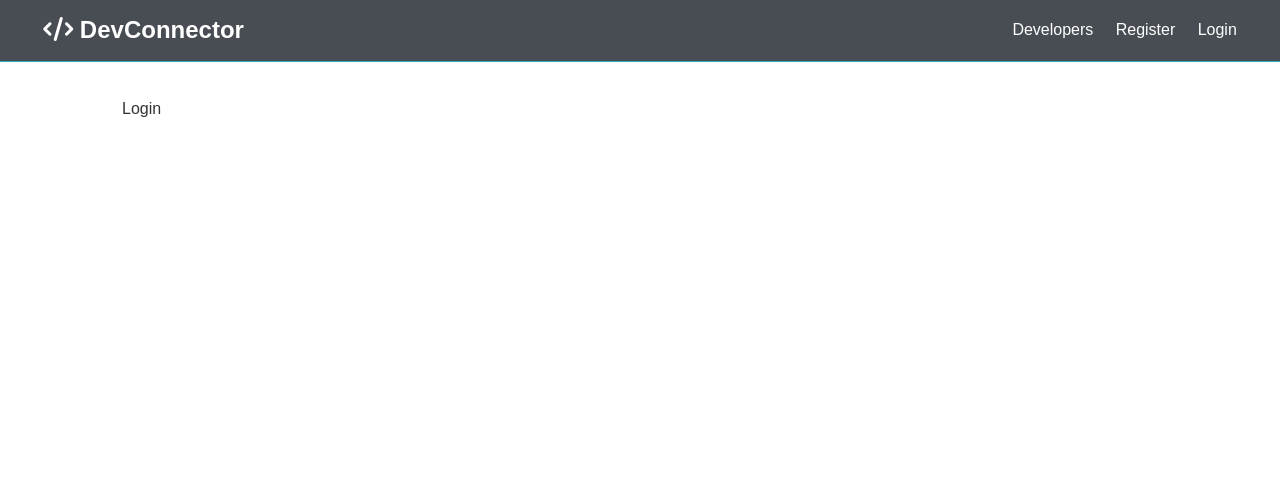
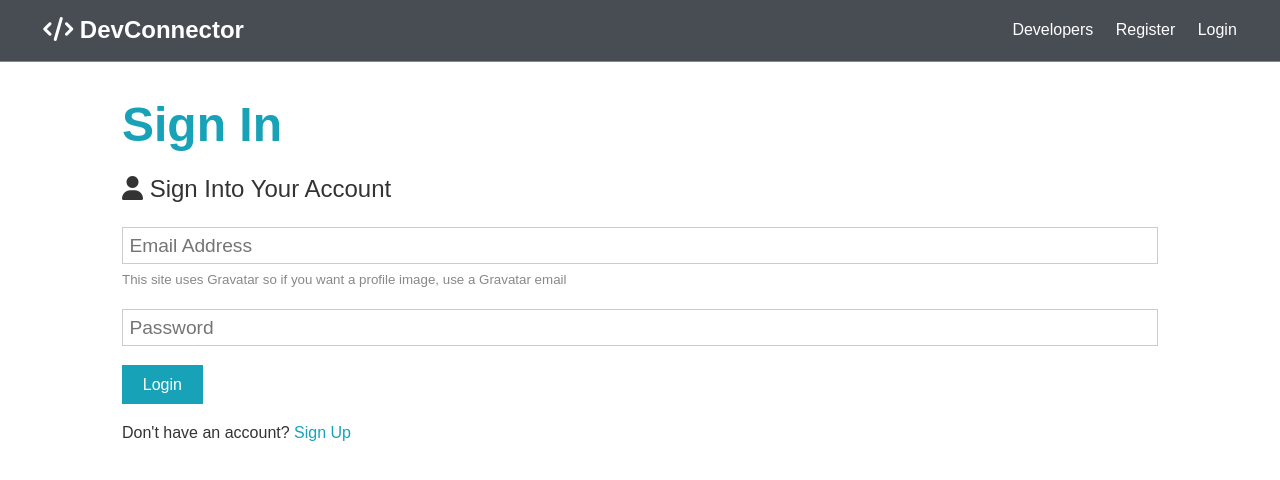
Before and after one commit to smauhourat/mern_devconnector, a React (Create React App) app in the folder client/: page /login in a window 1280 px wide. Shown: the top 480 px of the page. Built offline with nearby package versions, Linux system fonts and the light colour scheme; the HTML template or start-up script is replaced by a standard one.

Commit message:
alerts with redux

```diff
--- a/client/package.json
+++ b/client/package.json
@@ -17,6 +17,7 @@
     "redux": "^4.1.1",
     "redux-devtools-extension": "^2.13.9",
     "redux-thunk": "^2.3.0",
+    "uuid": "^8.3.2",
     "web-vitals": "^1.0.1"
   },
   "scripts": {
--- a/client/src/App.js
+++ b/client/src/App.js
@@ -5,13 +5,20 @@
 import Landing from './components/layout/Landing';
 import Register from './components/auth/Register';
 import Login from './components/auth/Login';
+import Alert from './components/layout/Alert';
+
+// Redux
+import { Provider } from 'react-redux';
+import store from './store';
 
 const App = () => (
+  <Provider store={store}>
     <Router>
       <Fragment>
         <Navbar />
         <Route exact path="/" component={Landing} />
         <section className="container">
+          <Alert />
           <Switch>
             <Route exact path="/register" component={Register} />
             <Route exact path="/login" component={Login} />
@@ -19,6 +26,7 @@
         </section>
       </Fragment>
     </Router>
+  </Provider>
 );
 
 export default App;
--- /dev/null
+++ b/client/src/actions/alert.js
@@ -0,0 +1,17 @@
+import { v4 as uuidv4 } from 'uuid';
+import { SET_ALERT, REMOVE_ALERT } from './types';
+
+export const setAlert = (msg, alertType, timeout = 5000)  => dispatch => {
+    const id = uuidv4();
+    dispatch({
+        type: SET_ALERT,
+        payload: { msg, alertType, id}
+    });
+
+    setTimeout(() => dispatch({
+            type: REMOVE_ALERT,
+            payload: id
+        }),
+        timeout
+    );
+}
--- /dev/null
+++ b/client/src/actions/types.js
@@ -0,0 +1,2 @@
+export const SET_ALERT = 'SET_ALERT';
+export const REMOVE_ALERT = 'REMOVE_ALERT';
--- a/client/src/components/auth/Login.js
+++ b/client/src/components/auth/Login.js
@@ -1,7 +1,54 @@
-import React from 'react'
+import React, { Fragment, useState } from 'react'
+import { Link } from 'react-router-dom';
 
 const Login = () => {
-    return <div>Login</div>
+    const [formData, setFormData] = useState({
+        email: '',
+        password: ''
+    });
+
+    const { email, password } = formData;
+
+    const onChange = e => setFormData({ ...formData, [e.target.name]: e.target.value})
+
+    const onSubmit = e => {
+        e.preventDefault();
+        console.log('SUCCESS');
+    }
+
+    return <Fragment>
+      <h1 className="large text-primary">Sign In</h1>
+      <p className="lead"><i className="fas fa-user"></i> Sign Into Your Account</p>
+      <form className="form" onSubmit={e => onSubmit(e)}>
+        <div className="form-group">
+          <input
+            type="email"
+            placeholder="Email Address"
+            name="email"
+            onChange={e => onChange(e)}
+            value={email}
+            />
+          <small className="form-text"
+            >This site uses Gravatar so if you want a profile image, use a
+            Gravatar email</small
+          >
+        </div>
+        <div className="form-group">
+          <input
+            type="password"
+            placeholder="Password"
+            name="password"
+            onChange={e => onChange(e)}
+            value={password}
+            minLength="6"
+          />
+        </div>
+        <input type="submit" className="btn btn-primary" value="Login" />
+      </form>
+      <p className="my-1">
+        Don't have an account? <Link to="/register">Sign Up</Link>
+      </p>
+    </Fragment>
 };
 
 export default Login;
--- a/client/src/components/auth/Register.js
+++ b/client/src/components/auth/Register.js
@@ -1,6 +1,10 @@
 import React, { Fragment, useState } from 'react'
+import { connect } from 'react-redux';
+import { Link } from 'react-router-dom';
+import { setAlert } from '../../actions/alert';
+import PropTypes from 'prop-types';
 
-const Register = () => {
+const Register = (props) => {
     const [formData, setFormData] = useState({
         name: '',
         email: '',
@@ -15,7 +19,8 @@
     const onSubmit = e => {
         e.preventDefault();
         if (password !== password2) {
-            console.log('Password not match');
+            //console.log('Password not match');
+          props.setAlert('Password not match', 'danger', 3000);
         } else {
             console.log(formData);
         }
@@ -70,9 +75,13 @@
         <input type="submit" className="btn btn-primary" value="Register" />
       </form>
       <p className="my-1">
-        Already have an account? <a href="login.html">Sign In</a>
+        Already have an account? <Link to="/login">Sign In</Link>
       </p>
     </Fragment>
 };
 
-export default Register;
+Register.propTypes = {
+  setAlert: PropTypes.func.isRequired,
+}
+
+export default connect(null, { setAlert })(Register);
--- /dev/null
+++ b/client/src/components/layout/Alert.js
@@ -0,0 +1,20 @@
+import React from'react';
+import PropTypes from 'prop-types';
+import { connect } from 'react-redux';
+
+const Alert = ({ alerts }) =>
+    alerts !== null && alerts.length > 0 && alerts.map(alert => (
+        <div key={alert.id} className={`alert alert-${alert.alertType}`}>
+            { alert.msg }
+        </div>
+    ));
+
+Alert.propTypes = {
+    alerts: PropTypes.func.isRequired,
+}
+
+const mapStateToProps = state => ({
+    alerts: state.alert
+})
+
+export default connect(mapStateToProps)(Alert);
--- /dev/null
+++ b/client/src/reducers/alert.js
@@ -0,0 +1,14 @@
+import { SET_ALERT, REMOVE_ALERT } from '../actions/types';
+
+const initialState = [];
+
+export default function(state = initialState, action) {
+    switch (action.type) {
+        case SET_ALERT:
+            return [...state, action.payload]
+        case REMOVE_ALERT:
+            return state.filter(alert => alert.id !== action.payload);
+        default:
+            return state;
+    }
+}
--- /dev/null
+++ b/client/src/reducers/index.js
@@ -0,0 +1,6 @@
+import { combineReducers } from "redux";
+import alert from './alert';
+
+export default combineReducers({
+    alert
+});
--- /dev/null
+++ b/client/src/store.js
@@ -0,0 +1,16 @@
+import { createStore, applyMiddleware } from 'redux';
+import { composeWithDevTools } from 'redux-devtools-extension';
+import thunk from 'redux-thunk';
+import rootReducer from './reducers';
+
+const initialState = {};
+
+const middleware = [thunk];
+
+const store = createStore(
+    rootReducer,
+    initialState,
+    composeWithDevTools(applyMiddleware(...middleware))
+);
+
+export default store;
```
Also changed, not shown: client/.eslintrc.json (added), 2 other files (tests, documents, lock files or other folders). Lines whose indentation alone changed are shown as unchanged.
